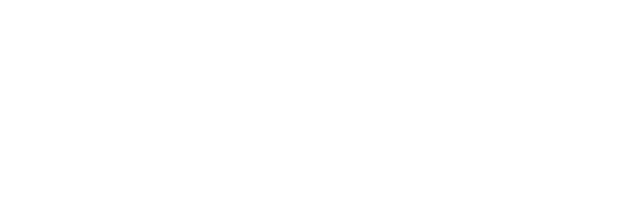
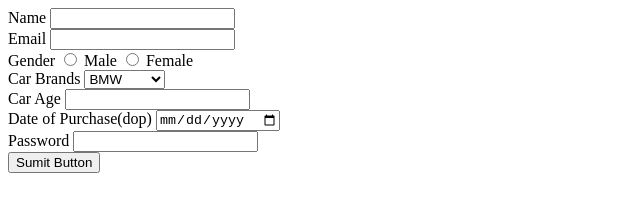
Before and after one commit to acciojob/car-insurance-form-mohit7434, a website: page main.html in a window 1280 px wide. Shown: the whole page, without its empty margins (0-640 px from the left). Drawn offline with Linux system fonts and the light colour scheme.

Commit message:
created a submission

```diff
--- a/main.html
+++ b/main.html
@@ -8,8 +8,47 @@
 
 <body>
 	<!-- the entire body must be written by student -->
-    <script type="text/javascript" src="./script.js">
-</script>
+    <script type="text/javascript" src="./script.js"></script>
+	<form method="post">
+		<div>
+		<lable for="name">Name</lable>
+		<input id="name" type="text" required name="name">
+		</div>
+		<div>
+		<lable for="email">Email</lable>
+		<input id="email" type="email" required name="email">
+		</div>
+		<div>
+        <span>Gender</span>
+        <input type="radio" id="gender_m" name="gender" value="male" required>
+        <label for="gender_m">Male</label>
+        <input type="radio" id="gender_f" name="gender" value="female" required>
+        <label for="gender_f">Female</label>
+        </div>
+		<div>
+			<label for="cars" >Car Brands</label>
+			<select id="cars" name="cars">
+				<option value="BMW" selected>BMW</option>
+				<option value="Audi">Audi</option>
+				<option value="Mercedez">Mercedez</option>
+			</select>
+		</div>
+		<div>
+			<label for="carage">Car Age</label>
+			<input id="carage" type="number" name="carage" required>
+		</div>
+		<div>
+			<label for="dop">Date of Purchase(dop)</label>
+			<input id="dop" type="date" required>
+		</div>
+		<div>
+			<label for="password">Password</label>
+			<input id="password" type="password" required>
+		</div>
+		<div>
+			<button type="submit">Sumit Button</button>
+		</div>
+	</form>
 
 </body>
 
```
